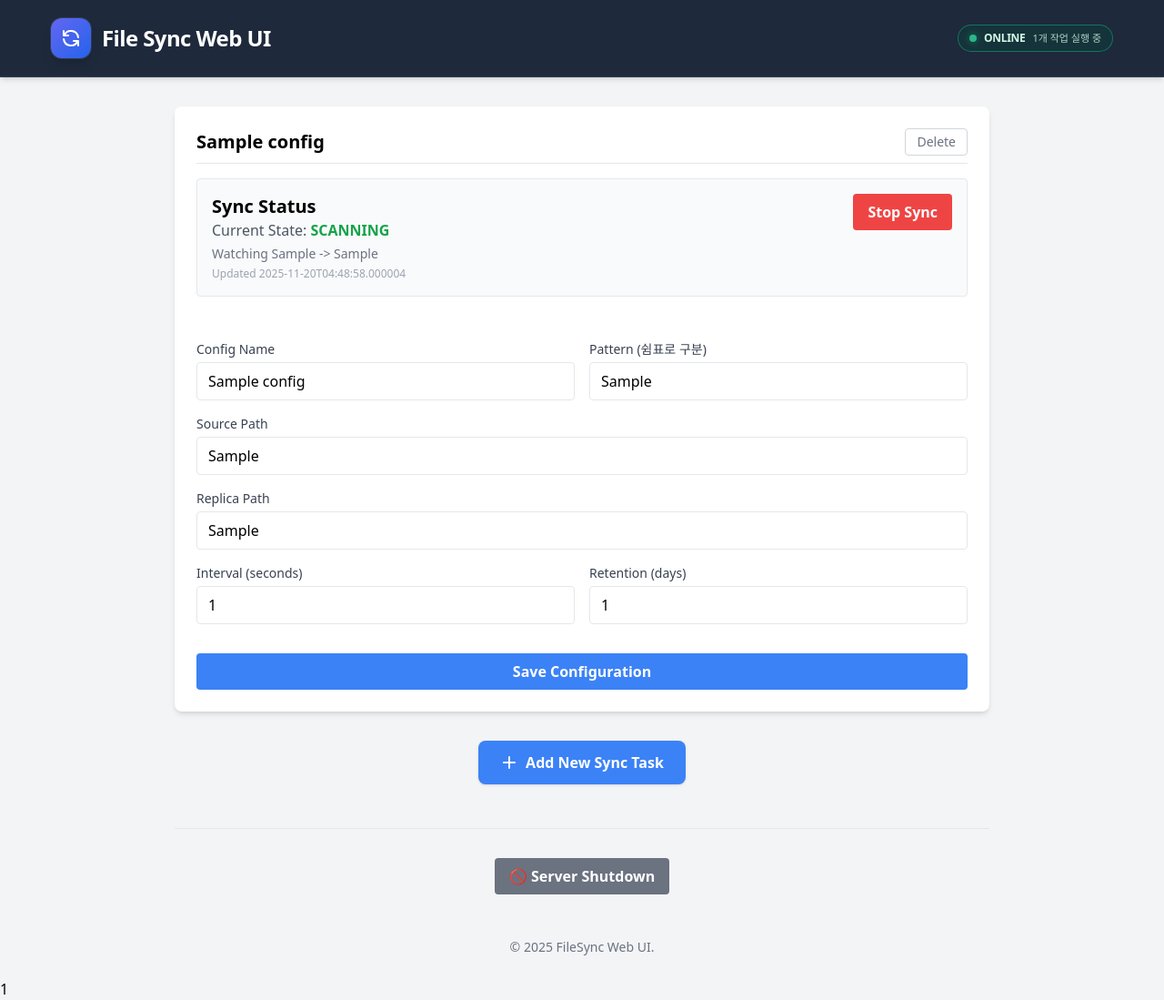
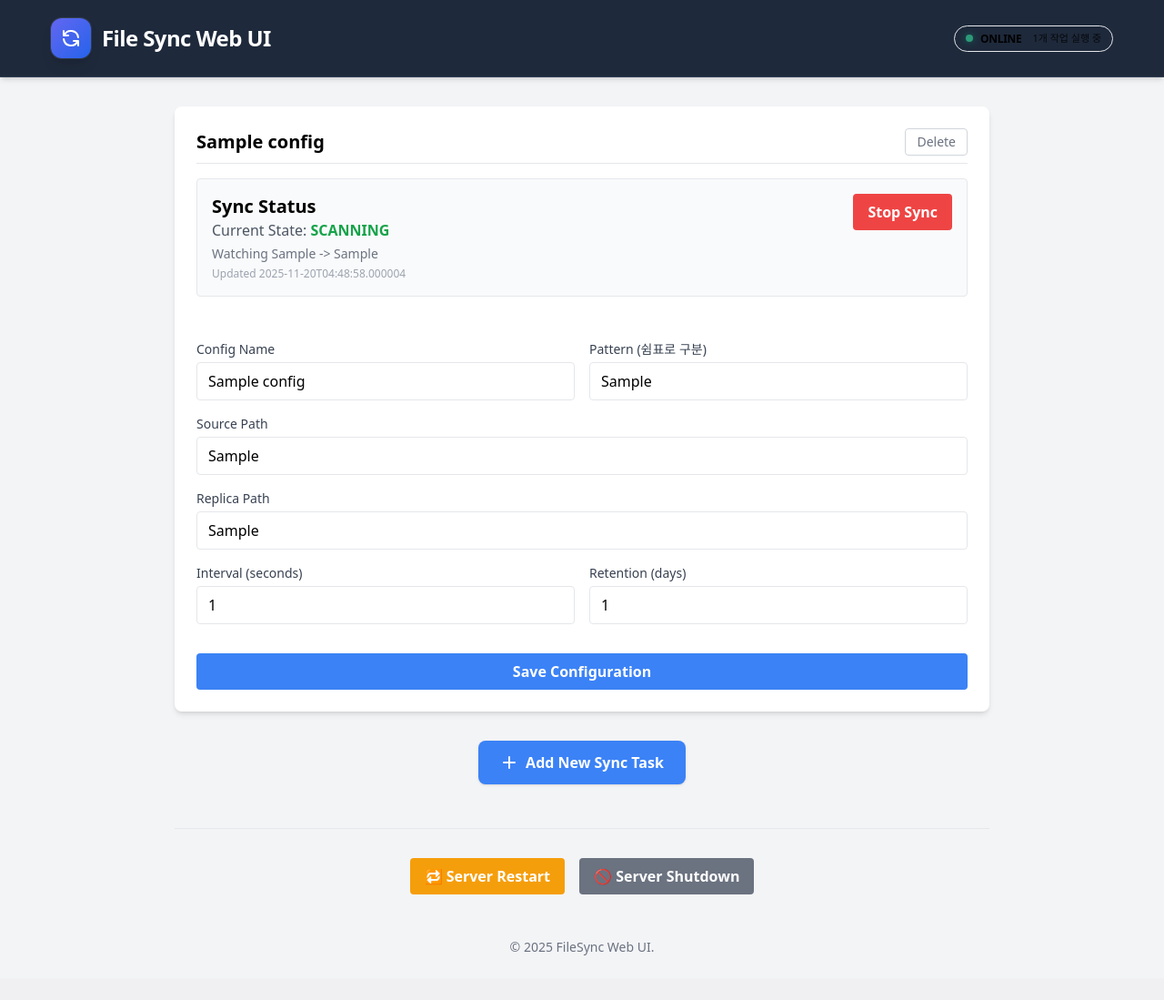
Before and after one commit to oot50674/Filesync-Web-UI, a Flask app: page / in a window 1280 px wide. Shown: the whole page at 91% size. After the commit the page ends 1050 px from the top, so only its background shows below. Run offline with Flask 3, Linux system fonts and the light colour scheme; tables that the repository leaves empty hold one stand-in row (values such as "Sample post"); some libraries are stand-ins or nearby versions.

Commit message:
modified:   app/filesync.py 	modified:   app/routes.py 	new file:   app/static/css/styles.css 	new file:   app/static/js/scripts.js 	modified:   app/templates/base.html 	modified:   app/templates/index.html 	modified:   app/templates/partials/server_status_badge.html 	modified:   app/templates/partials/sync_card.html 	modified:   app/templates/partials/sync_status.html 	new file:   app/utils.py

```diff
--- a/app/routes.py
+++ b/app/routes.py
@@ -4,7 +4,7 @@ Flask 라우트 정의 모듈
 이 모듈은 애플리케이션의 모든 HTTP 라우트를 정의합니다.
 HTMX를 사용한 부분 렌더링과 서버 사이드 렌더링을 결합한 하이브리드 방식으로 구현되어 있습니다.
 """
-from flask import Blueprint, render_template, request, current_app
+from flask import Blueprint, render_template, request, current_app, jsonify
 from datetime import datetime
 import threading
 import logging
@@ -38,6 +38,21 @@ def _get_status_context(config_id, details=None):
 
     message = details if details else "Sync stopped"
     return False, _default_status(message)
+
+
+def _status_payload(config_id, is_running, status):
+    return {
+        "config_id": config_id,
+        "is_running": is_running,
+        "status": status,
+    }
+
+
+def _status_response(config_id, is_running, status):
+    wants_json = request.accept_mimetypes["application/json"] >= request.accept_mimetypes["text/html"]
+    if wants_json:
+        return jsonify(_status_payload(config_id, is_running, status))
+    return render_template("partials/sync_status.html", is_running=is_running, status=status, config_id=config_id)
 
 
 def _build_system_status():
@@ -290,7 +305,16 @@ def get_sync_status(config_id):
     [HTMX] 동기화 상태 폴링
     """
     is_running, status = _get_status_context(config_id)
-    return render_template('partials/sync_status.html', is_running=is_running, status=status, config_id=config_id)
+    return _status_response(config_id, is_running, status)
+
+
+@main.route('/filesync/status/<int:config_id>.json')
+def get_sync_status_json(config_id):
+    """
+    JSON 형식의 동기화 상태 반환 (Alpine 폴링용)
+    """
+    is_running, status = _get_status_context(config_id)
+    return jsonify(_status_payload(config_id, is_running, status))
 
 
 @main.route('/filesync/start/<int:config_id>', methods=['POST'])
@@ -303,7 +327,7 @@ def start_sync(config_id):
 
     if not config_row:
         is_running, status = _get_status_context(config_id, details="설정을 찾을 수 없습니다.")
-        return render_template('partials/sync_status.html', is_running=is_running, status=status, config_id=config_id)
+        return _status_response(config_id, is_running, status)
 
     success, error_message = _start_sync_manager(config_row)
     if not success:
@@ -314,7 +338,7 @@ def start_sync(config_id):
         return render_template('partials/sync_status.html', is_running=is_running, status=status, config_id=config_id)
 
     is_running, status = _get_status_context(config_id)
-    return render_template('partials/sync_status.html', is_running=is_running, status=status, config_id=config_id)
+    return _status_response(config_id, is_running, status)
 
 
 @main.route('/filesync/stop/<int:config_id>', methods=['POST'])
@@ -325,7 +349,7 @@ def stop_sync(config_id):
     _stop_sync_manager(config_id)
 
     is_running, status = _get_status_context(config_id, details="Sync stopped")
-    return render_template('partials/sync_status.html', is_running=is_running, status=status, config_id=config_id)
+    return _status_response(config_id, is_running, status)
 
 
 @main.route('/server/shutdown', methods=['POST'])
@@ -360,6 +384,44 @@ def shutdown_server():
     return "Server shutting down..."
 
 
+@main.route('/server/restart', methods=['POST'])
+def restart_server():
+    """
+    [HTMX] 서버 재시작
+    """
+    import os
+    import threading
+    import time
+    import sys
+
+    # 모든 동기화 작업 중지
+    for config_id in list(sync_managers.keys()):
+        _stop_sync_manager(config_id)
+
+    # PID 파일 정리 (선택적)
+    pid_target = os.environ.get('FILESYNC_PID_FILE')
+    if pid_target and os.path.exists(pid_target):
+        try:
+            os.unlink(pid_target)
+            current_app.logger.info("PID file removed: %s", pid_target)
+        except OSError:
+            pass
+
+    # 서버 재시작: 동일한 파이썬 인터프리터로 현재 프로세스를 exec
+    def delayed_restart():
+        time.sleep(0.5)
+        try:
+            python = sys.executable
+            os.execv(python, [python] + sys.argv)
+        except Exception:
+            current_app.logger.exception("Failed to execv for restart; exiting instead.")
+            os._exit(0)
+
+    threading.Thread(target=delayed_restart, daemon=True).start()
+
+    return "Server restarting..."
+
+
 @main.route('/server/status')
 def server_status():
     """
@@ -367,6 +429,15 @@ def server_status():
     """
     status = _build_system_status()
     return render_template('partials/server_status_badge.html', status=status)
+
+
+@main.route('/server/status.json')
+def server_status_json():
+    """
+    JSON 형식의 시스템 상태 엔드포인트 (Alpine.js 폴링용)
+    """
+    status = _build_system_status()
+    return jsonify(status)
 
 
 @main.before_app_request
--- /dev/null
+++ b/app/static/css/styles.css
@@ -0,0 +1,13 @@
+/* HTMX 로딩 인디케이터 스타일 */
+.htmx-indicator {
+    opacity: 0;
+    transition: opacity 200ms ease-in;
+}
+
+.htmx-request .htmx-indicator {
+    opacity: 1;
+}
+
+.htmx-request.htmx-indicator {
+    opacity: 1;
+}
--- /dev/null
+++ b/app/static/js/scripts.js
@@ -0,0 +1,132 @@
+// Alpine statusBadge component (client-side polling/rendering)
+window.statusBadge = function () {
+    return {
+        state: '로딩...',
+        detail: '서버 응답 대기 중',
+        badgeClass: 'bg-slate-800 text-slate-200 border-slate-500/60',
+        dotClass: 'bg-slate-300',
+        intervalId: null,
+
+        async fetchStatus() {
+            try {
+                const res = await fetch('/server/status.json', { cache: 'no-store' });
+                if (!res.ok) throw new Error('HTTP ' + res.status);
+                const j = await res.json();
+                this.state = j.state || 'UNKNOWN';
+                this.detail = j.detail || '';
+                if (j.tone === 'online') {
+                    this.badgeClass = 'bg-emerald-900/30 text-emerald-100 border-emerald-500/50';
+                    this.dotClass = 'w-2 h-2 rounded-full animate-pulse bg-emerald-400 shadow-[0_0_8px_rgba(16,185,129,0.7)]';
+                } else if (j.tone === 'idle') {
+                    this.badgeClass = 'bg-amber-900/30 text-amber-100 border-amber-500/40';
+                    this.dotClass = 'w-2 h-2 rounded-full animate-pulse bg-amber-300 shadow-[0_0_8px_rgba(251,191,36,0.6)]';
+                } else {
+                    this.badgeClass = 'bg-slate-800 text-slate-200 border-slate-500/60';
+                    this.dotClass = 'w-2 h-2 rounded-full animate-pulse bg-slate-300';
+                }
+                // apply badgeClass
+                this.$el && (this.$el.className = 'px-3 py-1.5 rounded-full text-xs font-semibold flex items-center gap-2 border transition-colors duration-200 ' + this.badgeClass);
+            } catch (err) {
+                // network or timeout
+                this.state = '오프라인';
+                this.detail = '서버와 통신할 수 없음';
+                this.badgeClass = 'bg-red-900/40 text-red-100 border-red-500/60';
+                this.dotClass = 'w-2 h-2 rounded-full animate-pulse bg-red-400 shadow-[0_0_8px_rgba(248,113,113,0.8)]';
+                this.$el && (this.$el.className = 'px-3 py-1.5 rounded-full text-xs font-semibold flex items-center gap-2 border transition-colors duration-200 ' + this.badgeClass);
+            }
+        },
+
+        start() {
+            // bind $el for convenience
+            this.$el = this.$el || document.getElementById('system-status-badge');
+            this.fetchStatus();
+            this.intervalId = setInterval(() => this.fetchStatus(), 5000);
+        },
+
+        stop() {
+            if (this.intervalId) clearInterval(this.intervalId);
+        }
+    };
+};
+
+// Alpine sync status panel (per configuration)
+window.syncStatusPanel = function ({ configId, initialStatus, initialRunning }) {
+    return {
+        configId,
+        isRunning: Boolean(initialRunning),
+        stateLabel: "",
+        details: "",
+        currentFile: "",
+        progressPercent: 0,
+        lastSyncTime: "",
+        updatedAt: "",
+        busy: false,
+        pollTimer: null,
+
+        init() {
+            this.applyStatus(initialStatus || {});
+            this.startPolling();
+        },
+
+        applyStatus(status) {
+            const payload = status || {};
+            this.stateLabel = payload.state || (this.isRunning ? "RUNNING" : "STOPPED");
+            this.details = payload.details || "";
+            this.currentFile = payload.current_file || "";
+            const percent = Number(payload.progress_percent ?? 0);
+            this.progressPercent = Number.isFinite(percent) ? Math.min(100, Math.max(0, percent)) : 0;
+            this.lastSyncTime = payload.last_sync_time || "";
+            this.updatedAt = payload.updated_at || "";
+        },
+
+        async fetchStatus() {
+            try {
+                const res = await fetch(`/filesync/status/${this.configId}.json`, { cache: "no-store" });
+                if (!res.ok) throw new Error(`HTTP ${res.status}`);
+                const data = await res.json();
+                this.isRunning = Boolean(data.is_running);
+                this.applyStatus(data.status);
+            } catch (error) {
+                this.details = "상태를 불러오지 못했습니다.";
+            }
+        },
+
+        startPolling() {
+            this.fetchStatus();
+            this.pollTimer = setInterval(() => this.fetchStatus(), 2000);
+        },
+
+        async startSync() {
+            await this._command("start");
+        },
+
+        async stopSync() {
+            await this._command("stop");
+        },
+
+        async _command(action) {
+            if (this.busy) return;
+            this.busy = true;
+            try {
+                const res = await fetch(`/filesync/${action}/${this.configId}`, {
+                    method: "POST",
+                    headers: {
+                        Accept: "application/json",
+                    },
+                });
+                if (!res.ok) throw new Error(`HTTP ${res.status}`);
+                const data = await res.json();
+                this.isRunning = Boolean(data.is_running);
+                this.applyStatus(data.status);
+            } catch (error) {
+                this.details = action === "start" ? "동기화를 시작할 수 없습니다." : "동기화를 중지할 수 없습니다.";
+            } finally {
+                this.busy = false;
+            }
+        },
+
+        get progressLabel() {
+            return `${Math.round(this.progressPercent)}% complete`;
+        },
+    };
+};
--- a/app/templates/base.html
+++ b/app/templates/base.html
@@ -9,6 +9,9 @@
     <!-- Tailwind CSS -->
     <script src="https://cdn.tailwindcss.com"></script>
 
+    <!-- HTMX CSS Styles -->
+    <link rel="stylesheet" href="{{ url_for('static', filename='css/styles.css') }}">
+
     <!-- HTMX: 서버와의 HTML 조각 교환을 담당 -->
     <script src="https://unpkg.com/htmx.org@1.9.10"
         integrity="sha384-D1Kt99CQMDuVetoL1lrYwg5t+9QdHe7NLX/SoJYkXDFfX37iInKRy5xLSi8nO7UC"
@@ -16,22 +19,7 @@
 
     <!-- Alpine.js: 클라이언트 사이드 인터랙션 담당 -->
     <script defer src="https://cdn.jsdelivr.net/npm/alpinejs@3.13.3/dist/cdn.min.js"></script>
-
-    <style>
-        /* HTMX 로딩 인디케이터 스타일 */
-        .htmx-indicator {
-            opacity: 0;
-            transition: opacity 200ms ease-in;
-        }
-
-        .htmx-request .htmx-indicator {
-            opacity: 1;
-        }
-
-        .htmx-request.htmx-indicator {
-            opacity: 1;
-        }
-    </style>
+    <script src="{{ url_for('static', filename='js/scripts.js') }}"></script>
 </head>
 
 <body class="bg-gray-100 min-h-screen font-sans">
@@ -73,6 +61,6 @@
             &copy; 2025 FileSync Web UI.
         </footer>
     </div>
-</body>1
+</body>
 
 </html>
--- a/app/templates/index.html
+++ b/app/templates/index.html
@@ -20,7 +20,12 @@
         </button>
     </div>
 
-    <div class="border-t pt-8 text-center">
+    <div class="border-t pt-8 text-center flex items-center justify-center gap-4">
+        <button type="button" class="bg-amber-500 hover:bg-amber-600 text-white font-bold py-2 px-4 rounded"
+            hx-post="/server/restart" hx-confirm="서버를 재시작하시겠습니까? 실행 중인 작업이 잠깐 중단됩니다." hx-swap="none"
+            hx-on:htmx:after-request="alert('서버가 재시작됩니다. 잠시 기다려주세요.'); setTimeout(() => window.location.reload(), 1500);">
+            🔁 Server Restart
+        </button>
         <button type="button" class="bg-gray-500 hover:bg-gray-600 text-white font-bold py-2 px-4 rounded"
             hx-post="/server/shutdown" hx-confirm="서버를 종료하시겠습니까? 실행 중인 모든 작업이 중지됩니다." hx-swap="none"
             hx-on:htmx:after-request="alert('서버가 종료됩니다.'); setTimeout(() => window.location.reload(), 1000);">
--- a/app/templates/partials/server_status_badge.html
+++ b/app/templates/partials/server_status_badge.html
@@ -1,20 +1,13 @@
-{% set tone_classes = {
-    'online': 'bg-emerald-900/30 text-emerald-100 border-emerald-500/50',
-    'idle': 'bg-amber-900/30 text-amber-100 border-amber-500/40',
-    'ready': 'bg-slate-800 text-slate-200 border-slate-500/60'
-} %}
-{% set dot_classes = {
-    'online': 'bg-emerald-400 shadow-[0_0_8px_rgba(16,185,129,0.7)]',
-    'idle': 'bg-amber-300 shadow-[0_0_8px_rgba(251,191,36,0.6)]',
-    'ready': 'bg-slate-300'
-} %}
-
-<div id="system-status-badge"
-    class="px-3 py-1.5 rounded-full text-xs font-semibold flex items-center gap-2 border transition-colors duration-200 {{ tone_classes.get(status.tone, tone_classes['ready']) }}"
-    hx-get="/server/status"
-    hx-trigger="every 5s"
-    hx-swap="outerHTML">
-    <div class="w-2 h-2 rounded-full animate-pulse {{ dot_classes.get(status.tone, dot_classes['ready']) }}"></div>
-    <span class="tracking-tight">{{ status.state }}</span>
-    <span class="text-[11px] font-normal opacity-80">{{ status.detail }}</span>
+<div
+    id="system-status-badge"
+    x-data="statusBadge()"
+    x-init="start()"
+    class="px-3 py-1.5 rounded-full text-xs font-semibold flex items-center gap-2 border transition-colors duration-200"
+    role="status"
+>
+    <div :class="dotClass" class="w-2 h-2 rounded-full animate-pulse" data-role="dot"></div>
+    <div class="flex items-center gap-3 leading-tight">
+        <span class="tracking-tight font-semibold" x-text="state" data-role="state">...</span>
+        <span class="text-[11px] font-normal opacity-80" x-text="detail" data-role="detail"></span>
+    </div>
 </div>
--- a/app/templates/partials/sync_card.html
+++ b/app/templates/partials/sync_card.html
@@ -13,8 +13,7 @@
     <div class="grid gap-8">
         <!-- Status Section -->
         {% if config.id %}
-        <div id="sync-status-section-{{ config.id }}" class="bg-gray-50 p-4 rounded border"
-            hx-get="/filesync/status/{{ config.id }}" hx-trigger="every 2s">
+        <div id="sync-status-section-{{ config.id }}" class="bg-gray-50 p-4 rounded border">
             {% with config_id=config.id, status=config.status, is_running=config.is_running %}
             {% include 'partials/sync_status.html' %}
             {% endwith %}
--- a/app/templates/partials/sync_status.html
+++ b/app/templates/partials/sync_status.html
@@ -1,52 +1,52 @@
-<div class="flex flex-wrap justify-between items-start gap-4">
+<div
+    class="flex flex-wrap justify-between items-start gap-4"
+    x-data='syncStatusPanel({
+        configId: {{ config_id }},
+        initialStatus: {{ status | tojson | safe }},
+        initialRunning: {{ "true" if is_running else "false" }}
+    })'
+    x-init="init()"
+    x-cloak
+>
     <div class="sync-status-info flex-1 min-w-0">
         <h2 class="text-xl font-semibold sync-status-title">Sync Status</h2>
         <p class="text-gray-600 sync-status-state-row">
             Current State:
-            <span class="font-bold sync-status-state {% if is_running %}text-green-600{% else %}text-red-600{% endif %}">
-                {{ status.state if status.state else ('RUNNING' if is_running else 'STOPPED') }}
-            </span>
+            <span class="font-bold" :class="isRunning ? 'text-green-600' : 'text-red-600'" x-text="stateLabel"></span>
         </p>
-        {% if status.details and not status.current_file %}
-        <p class="text-sm text-gray-500 mt-1 sync-status-details">
-            {{ status.details }}
-        </p>
-        {% endif %}
-        {% if status.current_file %}
-        <div class="mt-3 sync-status-progress"
-            x-data="{ progress: {{ status.progress_percent if status.progress_percent is not none else 0 }} }">
+
+        <p class="text-sm text-gray-500 mt-1 sync-status-details" x-show="details && !currentFile" x-text="details"></p>
+
+        <div class="mt-3 sync-status-progress" x-show="currentFile && stateLabel !== 'IDLE'">
             <p class="text-sm text-gray-700 sync-status-processing">
-                Processing: <span class="font-medium sync-status-file">{{ status.current_file }}</span>
+                Processing: <span class="font-medium sync-status-file" x-text="currentFile"></span>
             </p>
-            <div class="w-64 bg-gray-200 rounded-full h-2 mt-2 sync-status-progressbar-bg" role="progressbar" aria-valuemin="0" aria-valuemax="100"
-                :aria-valuenow="progress">
-                <div class="h-2 rounded-full bg-blue-500 sync-status-progressbar-fill" :style="'width: ' + progress + '%'" role="presentation"></div>
+            <div class="w-full bg-gray-200 rounded-full h-2 mt-2 sync-status-progressbar-bg" role="progressbar"
+                aria-valuemin="0" aria-valuemax="100" :aria-valuenow="progressPercent">
+                <div class="h-2 rounded-full bg-blue-500 sync-status-progressbar-fill" :style="`width: ${progressPercent}%`"
+                    role="presentation"></div>
             </div>
-            <p class="text-xs text-gray-500 mt-1 sync-status-progress-label" x-text="progress + '% complete'">
-                {{ status.progress_percent }}% complete
-            </p>
+            <p class="text-xs text-gray-500 mt-1 sync-status-progress-label" x-text="progressLabel"></p>
         </div>
-        {% endif %}
-        {% if status.last_sync_time %}
-        <p class="text-xs text-gray-400 mt-2 sync-status-last-time">
-            Last sync at {{ status.last_sync_time }}
-        </p>
-        {% endif %}
-        <p class="text-xs text-gray-400 mt-1 sync-status-updated">
-            Updated {{ status.updated_at }}
-        </p>
+
+        <p class="text-xs text-gray-400 mt-2 sync-status-last-time" x-show="lastSyncTime" x-text="`Last sync at ${lastSyncTime}`"></p>
+        <p class="text-xs text-gray-400 mt-1 sync-status-updated" x-show="updatedAt" x-text="`Updated ${updatedAt}`"></p>
     </div>
-    <div class="sync-status-actions flex-shrink-0">
-        {% if is_running %}
-        <button hx-post="/filesync/stop/{{ config_id }}" hx-target="#sync-status-section-{{ config_id }}"
-            class="bg-red-500 hover:bg-red-600 text-white font-bold py-2 px-4 rounded sync-status-btn stop-btn">
+
+    <div class="sync-status-actions flex-shrink-0 flex flex-col gap-2">
+        <button
+            x-show="isRunning"
+            @click.prevent="stopSync"
+            :disabled="busy"
+            class="bg-red-500 hover:bg-red-600 disabled:opacity-60 text-white font-bold py-2 px-4 rounded sync-status-btn stop-btn">
             Stop Sync
         </button>
-        {% else %}
-        <button hx-post="/filesync/start/{{ config_id }}" hx-target="#sync-status-section-{{ config_id }}"
-            class="bg-green-500 hover:bg-green-600 text-white font-bold py-2 px-4 rounded sync-status-btn start-btn">
+        <button
+            x-show="!isRunning"
+            @click.prevent="startSync"
+            :disabled="busy"
+            class="bg-green-500 hover:bg-green-600 disabled:opacity-60 text-white font-bold py-2 px-4 rounded sync-status-btn start-btn">
             Start Sync
         </button>
-        {% endif %}
     </div>
 </div>
```
Also changed, not shown: app/filesync.py (+10 -67 lines), app/utils.py (added, +77 -0 lines).
